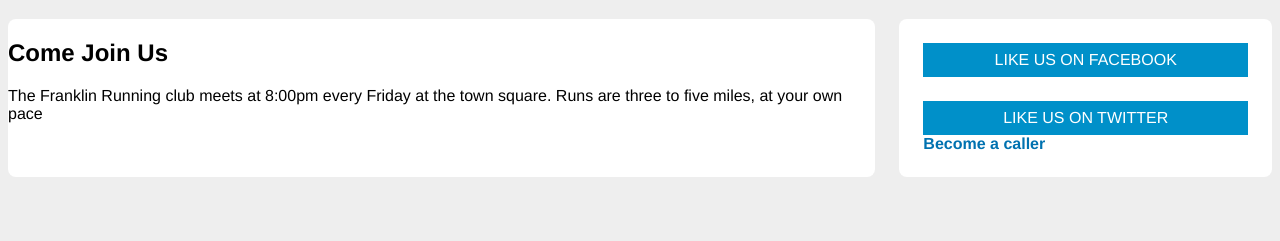
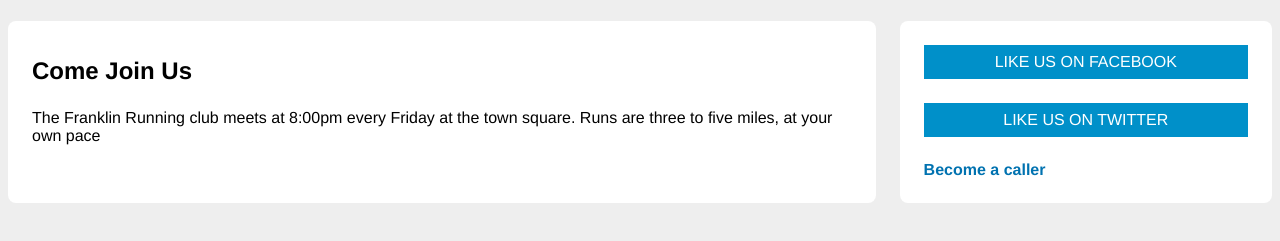
Before and after one commit to techtheriac/css-in-depth, a website: page src/index.html in a window 1280 px wide. Shown: the part 61-302 px from the top of the page. Drawn offline with Linux system fonts and the light colour scheme.

Commit message:
applied margin, targetting elements with the owl-thing

```diff
--- a/src/style.css
+++ b/src/style.css
@@ -1,3 +1,7 @@
+body * + * {
+  margin-top: 1.5em;
+}
+
 *,
 ::before,
 ::after {
@@ -26,12 +30,14 @@ main {
 
 .main {
   width: 70%;
+  padding: 1em 1.5em;
   background-color: #fff;
   border-radius: 0.5em;
 }
 
 .sidebar {
   width: 30%;
+  margin-top: 0;
   margin-left: 1.5em;
   padding: 1.5em;
   background-color: #fff;
```
